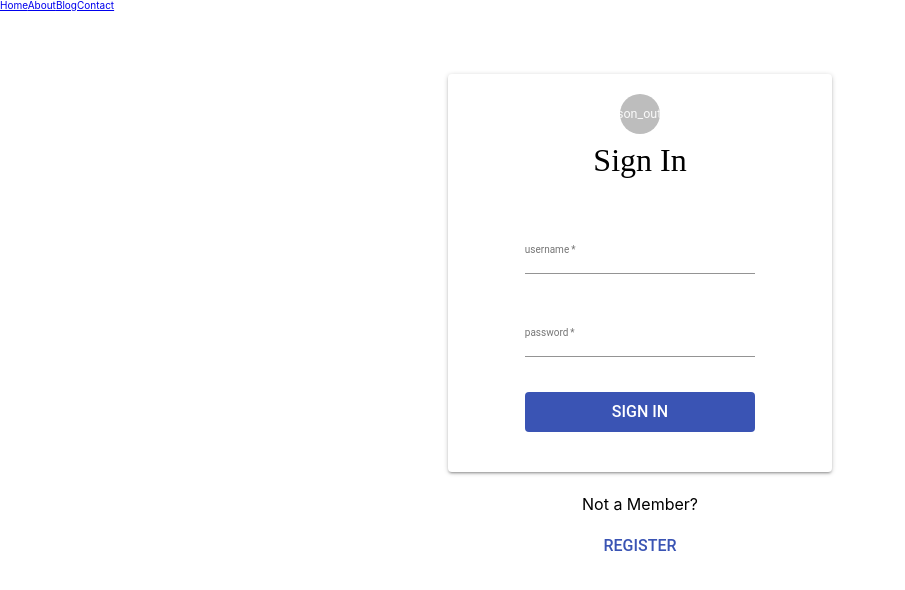
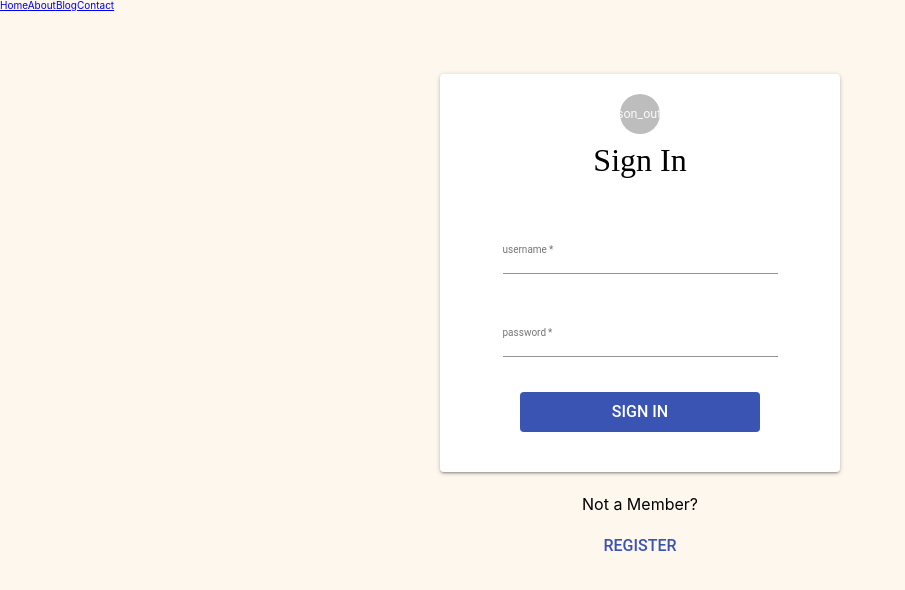
Before and after one commit to safespaceteam/safespacefrontend, a React (Create React App) app: page /login in a window 1280 px wide. Shown: the top 590 px of the page, without its empty margins (0-905 px from the left). Built offline with nearby package versions, Linux system fonts and the light colour scheme; no server answers; the HTML template or start-up script is replaced by a standard one.

Commit message:
add styling to background, matching color

```diff
--- a/src/App.js
+++ b/src/App.js
@@ -2,7 +2,6 @@ import React, { Component } from "react";
 import "./App.css";
 import Routes from "./components/routes";
 import { createMuiTheme, MuiThemeProvider } from "@material-ui/core";
-// import Button from "@material-ui/core/Button";
 
 const theme = createMuiTheme({
   palette: {
@@ -17,9 +16,10 @@ const theme = createMuiTheme({
 
 class App extends Component {
   render() {
+    const { classes } = this.props;
     return (
       <MuiThemeProvider theme={theme}>
-        <div className="App">
+        <div className="app">
           <Routes />
         </div>
       </MuiThemeProvider>
--- a/src/components/login.js
+++ b/src/components/login.js
@@ -5,7 +5,7 @@ import Avatar from "@material-ui/core/Avatar";
 import { Link } from "react-router-dom";
 import Button from "@material-ui/core/Button";
 import Paper from "@material-ui/core/Paper";
-import { styles } from "./styling/loginSyling";
+import { styles } from "./styling/loginStyling";
 import withStyles from "@material-ui/core/styles/withStyles";
 
 const url = process.env.REACT_APP_DB_URL;
--- a/src/components/register.js
+++ b/src/components/register.js
@@ -5,7 +5,7 @@ import { Link } from "react-router-dom";
 import TextField from "@material-ui/core/TextField";
 import Avatar from "@material-ui/core/Avatar";
 import Paper from "@material-ui/core/Paper";
-import { styles } from "./styling/loginSyling";
+import { styles } from "./styling/loginStyling";
 import withStyles from "@material-ui/core/styles/withStyles";
 
 const url = process.env.REACT_APP_DB_URL;
--- a/src/components/styling/loginSyling.js
+++ b/src/components/styling/loginStyling.js
@@ -1,22 +1,3 @@
-import { FormHelperText } from "@material-ui/core";
-
-// import styled from "styled-components";
-
-// export const MyPaper = styled.div`
-//   display: flex;
-//   justify-content: center;
-//   padding: 50px 20px;
-//   align-items: center;
-//   width: 100%;
-// `;
-
-// export const AuthForm = styled.form`
-//   display: flex;
-//   flex-direction: column;
-//   width: 30%;
-//   border: 1px solid blue;
-// `;
-
 export const styles = theme => ({
   root: {
     width: "100%",
@@ -27,7 +8,8 @@ export const styles = theme => ({
   },
 
   paper: {
-    width: "30%",
+    width: "auto",
+    minWidth: "400px",
     alignItems: "center",
     display: "flex",
     flexDirection: "column",
@@ -47,7 +29,7 @@ export const styles = theme => ({
   },
 
   textfield: {
-    width: "60%",
+    // width: "60%",
     margin: "15px 0",
     fontSize: "16px"
   },
--- a/src/index.css
+++ b/src/index.css
@@ -395,6 +395,7 @@ body {
     sans-serif;
   -webkit-font-smoothing: antialiased;
   -moz-osx-font-smoothing: grayscale;
+  background-color: #fef7ed;
 }
 
 code {
```
Also changed, not shown: src/components/styling/appStyling.js (added).
